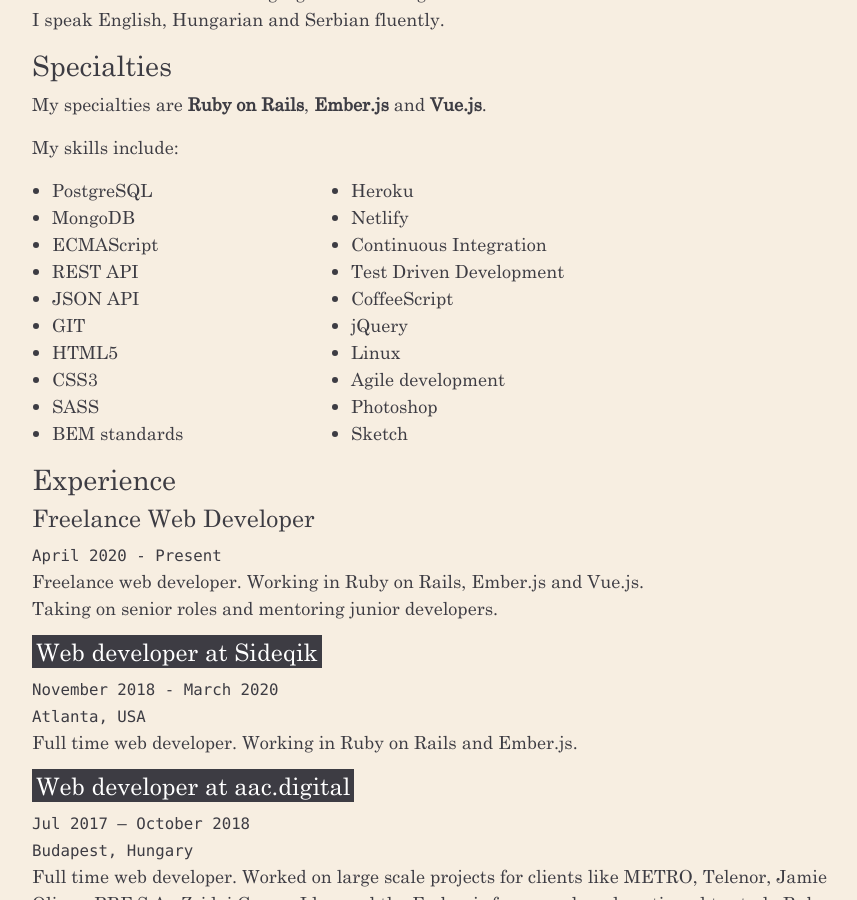
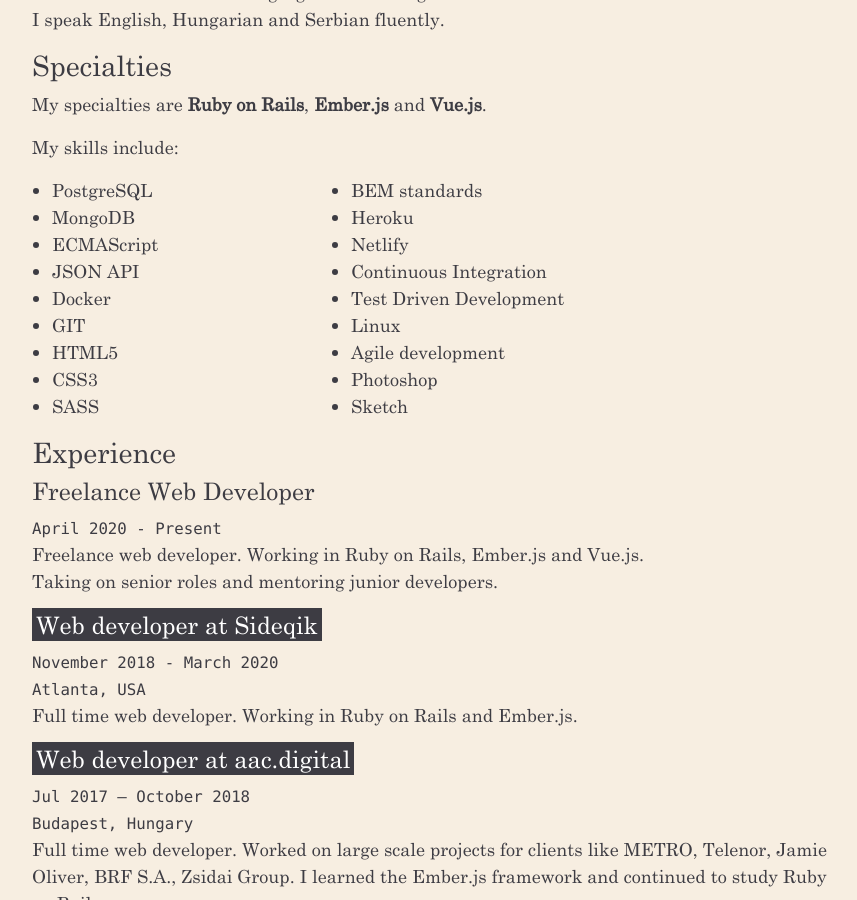
Before and after one commit to emilosmanbegovicmm/emilosman, a Jekyll site: the page built from cv.md, in a window 1280 px wide and 900 px high, scrolled down 731 px. Shown: the whole window, without its empty margins (53-910 px from the left). Built offline with Jekyll 4.4.1, drawn with Linux system fonts in a browser that asks for light colours; our own code applies the rules of GitHub Pages for plain Markdown files.

Commit message:
update cv

```diff
--- a/cv.md
+++ b/cv.md
@@ -22,8 +22,8 @@
 - PostgreSQL
 - MongoDB
 - ECMAScript
-- REST API
 - JSON API
+- Docker
 - GIT
 - HTML5
 - CSS3
@@ -33,8 +33,6 @@
 - Netlify
 - Continuous Integration
 - Test Driven Development
-- CoffeeScript
-- jQuery
 - Linux
 - Agile development
 - Photoshop
```
